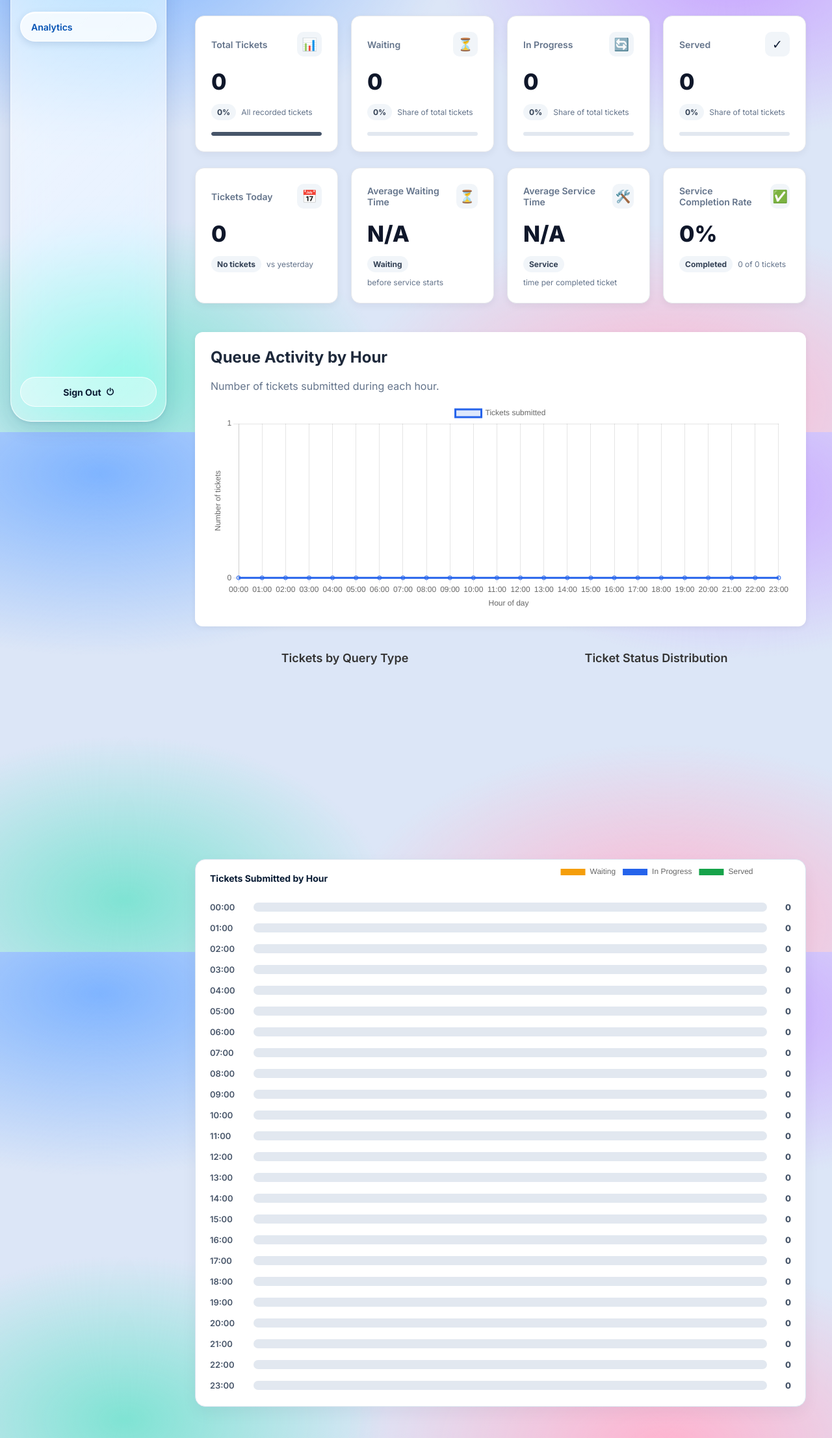
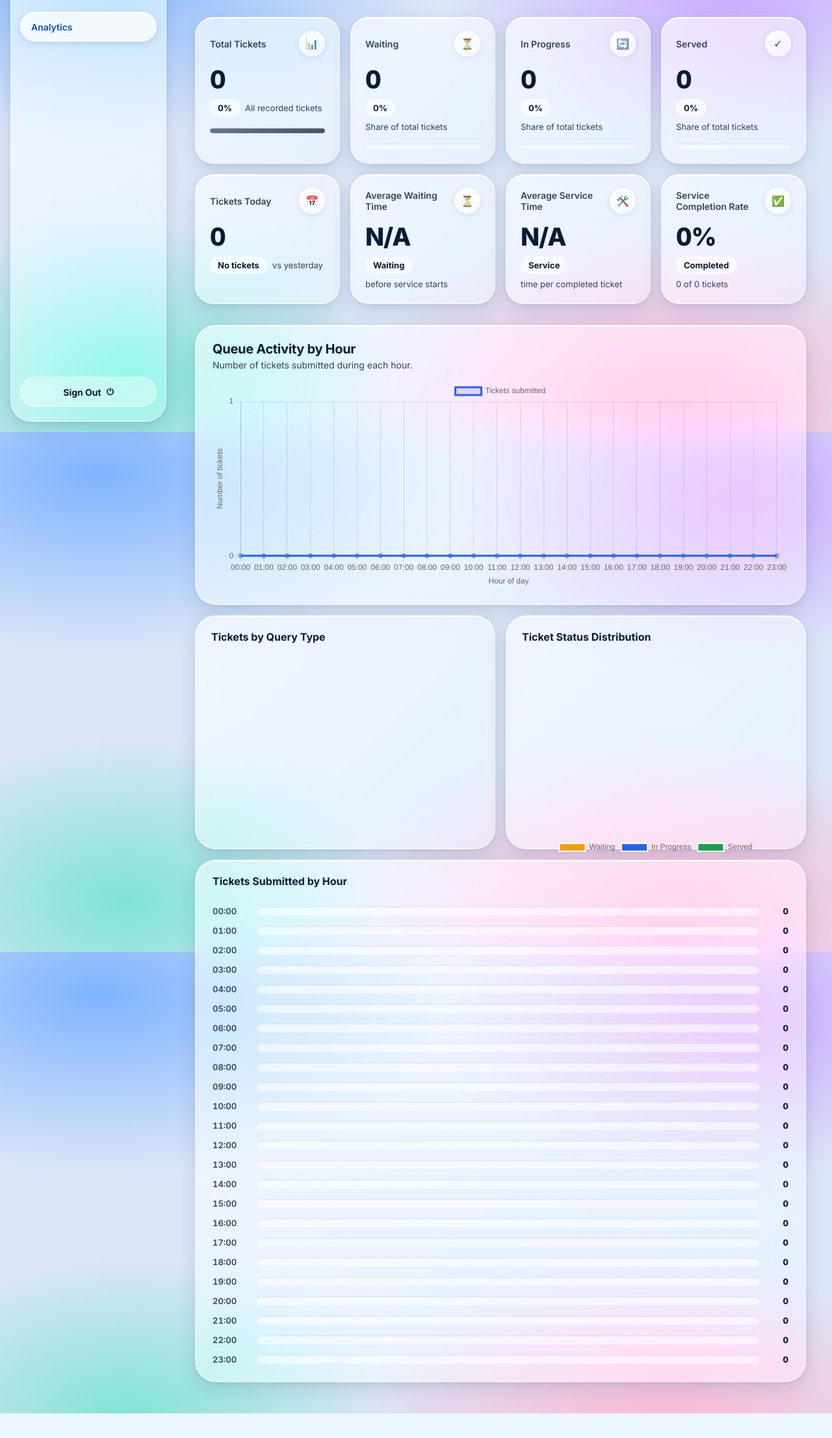
Before and after one commit to ishvah-24/SmartQ, a Django app: page /analytics/ in a window 1280 px wide. Shown: the part 135-2348 px from the top of the page at 65% size. After the commit the page ends 2310 px from the top, so only its background shows below. Run offline with Django 5.2, Linux system fonts and the light colour scheme; data that the repository does not hold is empty; parts of the project's set-up code (start-up, migrations or seed data) failed here and were passed over.

Commit message:
Update analytics.css
Changed graph layout, changed UI design to an Apple liquid glass inspired design, added gradients, changed colours to match Apple Ui design, and neatened layout.

```diff
--- a/SmartQ/Smart_Q/static/Smart_Q/css/analytics.css
+++ b/SmartQ/Smart_Q/static/Smart_Q/css/analytics.css
@@ -1,360 +1,306 @@
-/* analytics.css — simple CSS bar charts on top of dashboard.css shell */
+/* analytics.css — Liquid Glass analytics page, on top of style.css + dashboard.css.
+   Class names are unchanged so analytics.js keeps working. Duplicate rules from the
+   old file (.bar-fill, .hbar-*, .bar-item …) are merged into one definition each. */
+
+/* Shared glass surface */
+.kpi-card,
+.analytics-panel,
+.chart-card,
+.chart-container {
+  background: var(--g-fill);
+  -webkit-backdrop-filter: blur(28px) saturate(180%);
+  backdrop-filter: blur(28px) saturate(180%);
+  border: 1px solid var(--g-edge);
+  box-shadow: var(--g-shadow);
+}
+
+/* KPI CARDS */
+
+.kpi-grid {
+  display: grid;
+  grid-template-columns: repeat(4, minmax(0, 1fr));
+  gap: 16px;
+  margin: 26px 0 16px;
+}
+
+.extra-kpi-grid { margin-top: 0; }
+
+.kpi-card {
+  min-width: 0;
+  padding: 20px 22px 22px;
+  border-radius: 28px;
+}
+
+.kpi-top {
+  display: flex;
+  justify-content: space-between;
+  align-items: center;
+  gap: 10px;
+}
+
+.kpi-label {
+  color: var(--g-ink-2);
+  font-size: 14px;
+  font-weight: 600;
+}
+
+.kpi-icon {
+  display: grid;
+  place-items: center;
+  flex: none;
+  width: 40px;
+  height: 40px;
+  border: 1px solid rgba(255,255,255,.9);
+  border-radius: 50%;
+  background: linear-gradient(145deg, rgba(255,255,255,.95), rgba(255,255,255,.5));
+  color: var(--g-link);
+  box-shadow: 0 2px 8px rgba(31,60,120,.12);
+}
+
+.kpi-card h2,
+.kpi-value {
+  margin: 16px 0 12px;
+  color: var(--g-ink);
+  font-size: 38px;
+  font-weight: 800;
+  line-height: 1;
+  letter-spacing: -1px;
+  font-variant-numeric: tabular-nums;
+  overflow-wrap: anywhere;
+}
+
+.kpi-bottom {
+  display: flex;
+  align-items: center;
+  flex-wrap: wrap;
+  gap: 8px;
+  color: var(--g-ink-2);
+  font-size: 13px;
+}
+
+.kpi-percentage {
+  display: inline-block;
+  padding: 4px 11px;
+  border: 1px solid rgba(255,255,255,.85);
+  border-radius: 999px;
+  background: rgba(255,255,255,.6);
+  color: var(--g-ink);
+  font-weight: 700;
+  box-shadow: inset 0 1px 0 rgba(255,255,255,.9);
+}
+
+.kpi-progress {
+  height: 8px;
+  margin-top: 18px;
+  border-radius: 999px;
+  background: rgba(255,255,255,.55);
+  box-shadow: inset 0 1px 2px rgba(31,60,120,.15);
+  overflow: hidden;
+}
+
+.kpi-progress-fill {
+  height: 100%;
+  width: 0;
+  border-radius: 999px;
+  transition: width .4s ease;
+  box-shadow: inset 0 1px 0 rgba(255,255,255,.5);
+}
+
+.total-card    .kpi-progress-fill { background: linear-gradient(90deg, #64748b, #475569); }
+.waiting-card  .kpi-progress-fill { background: linear-gradient(90deg, #ffb340, #e08a00); }
+.progress-card .kpi-progress-fill { background: linear-gradient(90deg, #4aa3ff, #0a63d6); }
+.served-card   .kpi-progress-fill { background: linear-gradient(90deg, #4cd37a, #1a9a4a); }
+
+/* PANELS & CHARTS */
+
+.analytics-panel {
+  margin: 16px 0;
+  padding: 24px 26px;
+  border-radius: 32px;
+}
+
+.analytics-panel h2 {
+  margin: 0 0 4px;
+  color: var(--g-ink);
+  font-size: 20px;
+  letter-spacing: -.3px;
+}
+
+.analytics-panel p {
+  margin: 0 0 16px;
+  color: var(--g-ink-2);
+  font-size: 14px;
+}
+
+.line-chart-container {
+  position: relative;
+  width: 100%;
+  height: 320px;
+  min-height: 320px;
+}
 
 .chart-grid {
   display: grid;
   grid-template-columns: 1fr 1fr;
-  gap: 18px;
+  gap: 16px;
 }
 
 .chart-card {
-  padding: 20px 22px 24px;
-  background: white;
-  border: 1px solid var(--border);
-  border-radius: 16px;
-  box-shadow: 0 10px 24px rgba(7, 26, 51, .05);
+  padding: 22px 26px 26px;
+  border-radius: 32px;
 }
 
-.chart-card.wide {
-  grid-column: 1 / -1;
-}
+.chart-card.wide { grid-column: 1 / -1; }
 
 .chart-card h3 {
   margin: 0 0 18px;
-  color: var(--navy);
-  font-size: 14px;
+  color: var(--g-ink);
+  font-size: 16px;
   font-weight: 700;
 }
 
-/* Vertical bar chart (query / status breakdown) */
+.chart-container {
+  position: relative;
+  width: 100%;
+  height: 360px;
+  padding: 22px 24px 20px;
+  border-radius: 32px;
+}
+
+.chart-container h3 {
+  margin: 0 0 14px;
+  color: var(--g-ink);
+  font-size: 16px;
+  font-weight: 700;
+  text-align: left;
+}
+
+/* Vertical bar chart */
 
 .bar-chart {
   display: flex;
   align-items: flex-end;
-  gap: 18px;
-  height: 190px;
+  justify-content: space-around;
+  gap: 16px;
+  min-height: 240px;
   padding-top: 10px;
 }
 
 .bar-item {
+  flex: 1;
+  min-width: 0;
+  height: 220px;
   display: flex;
   flex-direction: column;
   align-items: center;
   justify-content: flex-end;
-  flex: 1;
-  height: 100%;
+  gap: 8px;
 }
 
-.bar-item .bar-count {
-  margin-bottom: 6px;
-  color: var(--navy);
-  font-size: 12px;
+.bar-column {
+  display: flex;
+  align-items: flex-end;
+  width: 100%;
+  max-width: 50px;
+  height: 150px;
+}
+
+.bar-fill {
+  width: 100%;
+  max-width: 50px;
+  min-height: 3px;
+  border-radius: 14px 14px 4px 4px;
+  background: linear-gradient(180deg, #4aa3ff, #0a63d6);
+  box-shadow: inset 0 1.5px 0 rgba(255,255,255,.55);
+  transition: height .3s ease;
+}
+
+.bar-count {
+  color: var(--g-ink);
+  font-size: 13px;
   font-weight: 800;
 }
 
-.bar-item .bar-fill {
-  width: 100%;
-  max-width: 46px;
-  border-radius: 8px 8px 3px 3px;
-  background: linear-gradient(180deg, var(--blue), var(--blue-dark));
-  transition: height .3s ease;
-}
-
-.bar-item .bar-label {
-  margin-top: 9px;
-  color: var(--muted);
-  font-size: 11px;
+.bar-label {
+  color: var(--g-ink-2);
+  font-size: 12px;
   font-weight: 600;
   text-align: center;
 }
 
 /* Horizontal bar chart (tickets by hour) */
 
-.bar-chart.horizontal {
+.bar-chart.horizontal,
+#hourChart {
   flex-direction: column;
   align-items: stretch;
+  justify-content: flex-start;
   height: auto;
-  gap: 10px;
+  min-height: 0;
+  gap: 14px;
 }
 
 .hbar-row {
   display: grid;
-  grid-template-columns: 56px 1fr 30px;
+  grid-template-columns: 56px minmax(0, 1fr) 32px;
   align-items: center;
-  gap: 10px;
+  gap: 12px;
 }
 
-.hbar-label {
-  color: var(--muted);
-  font-size: 11.5px;
+.hbar-label,
+.hbar-count {
+  color: var(--g-ink-2);
+  font-size: 13px;
   font-weight: 600;
+  font-variant-numeric: tabular-nums;
 }
 
+.hbar-count { color: var(--g-ink); font-weight: 800; text-align: right; }
+
 .hbar-track {
-  height: 12px;
+  height: 14px;
   border-radius: 999px;
-  background: #eef4fb;
+  background: rgba(255,255,255,.55);
+  box-shadow: inset 0 1px 2px rgba(31,60,120,.15);
   overflow: hidden;
 }
 
 .hbar-fill {
   height: 100%;
   border-radius: 999px;
-  background: linear-gradient(90deg, var(--blue), #5db1ff);
+  background: linear-gradient(90deg, #4aa3ff, #0a63d6);
+  box-shadow: inset 0 1px 0 rgba(255,255,255,.5);
+  transition: width .3s ease;
 }
 
-.hbar-count {
-  color: var(--navy);
-  font-size: 11.5px;
-  font-weight: 800;
-  text-align: right;
+/* FALLBACKS */
+
+@supports not ((backdrop-filter: blur(1px)) or (-webkit-backdrop-filter: blur(1px))) {
+  .kpi-card, .analytics-panel, .chart-card, .chart-container { background: rgba(255,255,255,.9); }
+}
+
+@media (prefers-reduced-transparency: reduce) {
+  .kpi-card, .analytics-panel, .chart-card, .chart-container {
+    background: #fff;
+    -webkit-backdrop-filter: none;
+    backdrop-filter: none;
+  }
+}
+
+@media (prefers-reduced-motion: reduce) {
+  .kpi-progress-fill, .bar-fill, .hbar-fill { transition: none; }
+}
+
+/* RESPONSIVE */
+
+@media (max-width: 1000px) {
+  .kpi-grid { grid-template-columns: repeat(2, minmax(0, 1fr)); }
 }
 
 @media (max-width: 900px) {
-  .chart-grid {
-    grid-template-columns: 1fr;
-  }
-}
-/* Vertical bar charts */
-.bar-chart:not(.horizontal) {
-    display: flex;
-    align-items: flex-end;
-    justify-content: space-around;
-    gap: 16px;
-    min-height: 240px;
-}
-
-.bar-item {
-    flex: 1;
-    min-width: 0;
-    display: flex;
-    flex-direction: column;
-    align-items: center;
-    justify-content: flex-end;
-    gap: 8px;
-    height: 220px;
-}
-
-.bar-column {
-    width: 100%;
-    max-width: 50px;
-    height: 150px;
-    display: flex;
-    align-items: flex-end;
-}
-
-.bar-fill {
-    width: 100%;
-    min-height: 3px;
-    background: #3b82f6;
-    border-radius: 6px 6px 0 0;
-}
-
-.bar-count {
-    color: #334155;
-    font-size: 13px;
-    font-weight: bold;
-}
-
-.bar-label {
-    color: #64748b;
-    font-size: 12px;
-    text-align: center;
-}
-
-/* Horizontal hourly graph */
-#hourChart {
-    display: flex;
-    flex-direction: column;
-    gap: 16px;
-}
-
-.hbar-row {
-    display: grid;
-    grid-template-columns: 55px minmax(0, 1fr) 25px;
-    align-items: center;
-    gap: 12px;
-}
-
-.hbar-label,
-.hbar-count {
-    font-size: 13px;
-    color: #475569;
-}
-
-.hbar-track {
-    height: 14px;
-    background: #e2e8f0;
-    border-radius: 20px;
-    overflow: hidden;
-}
-
-.hbar-fill {
-    height: 100%;
-    background: #2563eb;
-    border-radius: 20px;
-    transition: width 0.3s ease;
-}
-
-.line-chart-container {
-    position: relative;
-    width: 100%;
-    height: 320px;
-    min-height: 320px;
-}
-
-.analytics-panel {
-    background: #ffffff;
-    padding: 24px;
-    margin: 20px 0;
-    border-radius: 12px;
-    box-shadow: 0 2px 10px rgba(0, 0, 0, 0.06);
-}
-
-.analytics-panel h2 {
-    margin-top: 0;
-    color: #1e293b;
-}
-
-.analytics-panel p {
-    color: #64748b;
-    margin-bottom: 16px;
-}
-
-/* KPI card layout */
-.kpi-grid {
-    display: grid;
-    grid-template-columns: repeat(4, minmax(0, 1fr));
-    gap: 20px;
-    margin: 24px 0;
-}
-
-.kpi-card {
-    background: #ffffff;
-    padding: 24px;
-    border-radius: 14px;
-    border: 1px solid #e5e7eb;
-    box-shadow: 0 4px 12px rgba(15, 23, 42, 0.05);
-    transition: transform 0.2s ease, box-shadow 0.2s ease;
-}
-
-.kpi-card:hover {
-    transform: translateY(-3px);
-    box-shadow: 0 8px 20px rgba(15, 23, 42, 0.09);
-}
-
-.kpi-top {
-    display: flex;
-    justify-content: space-between;
-    align-items: center;
-    gap: 10px;
-}
-
-.kpi-label {
-    color: #64748b;
-    font-size: 14px;
-    font-weight: 600;
-}
-
-.kpi-icon {
-    display: flex;
-    align-items: center;
-    justify-content: center;
-    width: 38px;
-    height: 38px;
-    border-radius: 10px;
-    background: #f1f5f9;
-    font-size: 19px;
-}
-
-.kpi-card h2 {
-    margin: 18px 0 14px;
-    color: #0f172a;
-    font-size: 34px;
-    font-weight: 750;
-}
-
-.kpi-bottom {
-    display: flex;
-    align-items: center;
-    flex-wrap: wrap;
-    gap: 8px;
-    color: #64748b;
-    font-size: 12px;
-}
-
-.kpi-percentage {
-    display: inline-block;
-    padding: 5px 9px;
-    border-radius: 20px;
-    background: #f1f5f9;
-    color: #334155;
-    font-weight: 700;
-}
-
-.kpi-progress {
-    height: 6px;
-    margin-top: 18px;
-    background: #e2e8f0;
-    border-radius: 10px;
-    overflow: hidden;
-}
-
-.kpi-progress-fill {
-    height: 100%;
-    width: 0;
-    border-radius: 10px;
-    transition: width 0.4s ease;
-}
-
-.total-card .kpi-progress-fill {
-    background: #475569;
-}
-
-.waiting-card .kpi-progress-fill {
-    background: #f59e0b;
-}
-
-.progress-card .kpi-progress-fill {
-    background: #3b82f6;
-}
-
-.served-card .kpi-progress-fill {
-    background: #10b981;
-}
-
-@media (max-width: 1000px) {
-    .kpi-grid {
-        grid-template-columns: repeat(2, minmax(0, 1fr));
-    }
+  .chart-grid { grid-template-columns: 1fr; }
 }
 
 @media (max-width: 520px) {
-    .kpi-grid {
-        grid-template-columns: 1fr;
-    }
+  .kpi-grid { grid-template-columns: 1fr; }
 }
-.extra-kpi-grid {
-    margin-top: 20px;
-}
-
-.extra-kpi-grid .kpi-card {
-    min-width: 0;
-}
-
-.extra-kpi-grid h2 {
-    overflow-wrap: anywhere;
-}
-.chart-container {
-    position: relative;
-    width: 100%;
-    max-width: 420px;
-    height: 320px;
-    margin: 0 auto;
-}
-.chart-container h3 {
-    font-size: 18px;
-    font-weight: 600;
-    margin-bottom: 15px;
-    text-align: center;
-    color: #333;
-}
```
